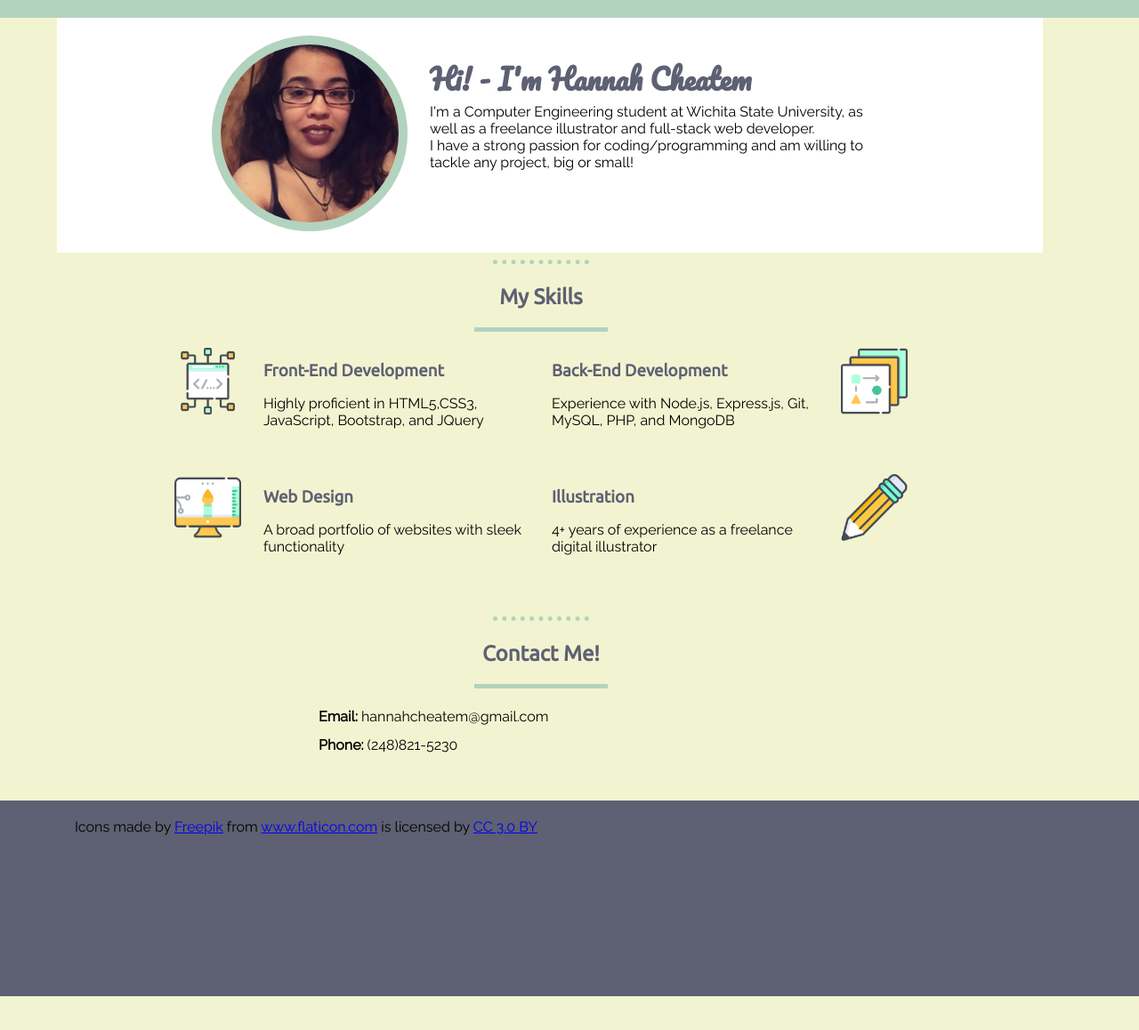
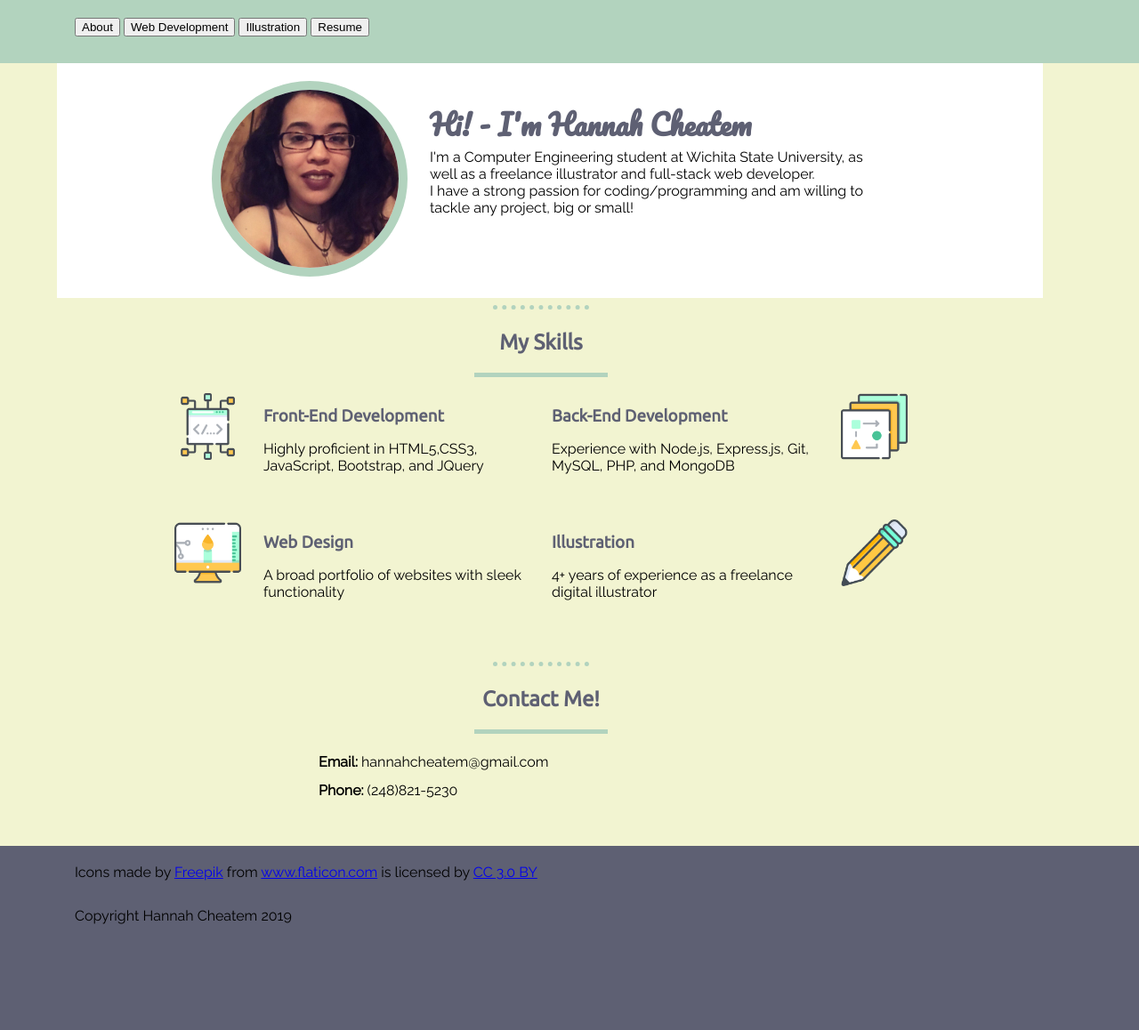
Before and after one commit to hannahCheatem/personalSite, a plain HTML site: page index.html in a window 1280 px wide. Shown: the whole page at 89% size. Before the commit the page ends 1120 px from the top, so only its background shows below. Drawn offline with Linux system fonts and the light colour scheme.

Commit message:
Add files via upload

```diff
--- a/index.html
+++ b/index.html
@@ -10,7 +10,12 @@
 
   <body>
     <div class="top-container">
-
+      <div id="navbar">
+        <button class="butn" type="button">About</button>
+        <button class="butn" type="button">Web Development</button>
+        <button class="butn" type="button">Illustration</button>
+        <button class="butn" type="button">Resume</button>
+      </div>
     </div>
 
     <div class="middle-container">
@@ -71,6 +76,9 @@
 
     <div class="bottom-container">
       <div>Icons made by <a href="https://www.flaticon.com/authors/freepik" title="Freepik">Freepik</a> from <a href="https://www.flaticon.com/" 		    title="Flaticon">www.flaticon.com</a> is licensed by <a href="http://creativecommons.org/licenses/by/3.0/" 		    title="Creative Commons BY 3.0" target="_blank">CC 3.0 BY</a></div>
+      <div>
+        Copyright Hannah Cheatem 2019
+      </div>
     </div>
   </body>
 </html>
```
